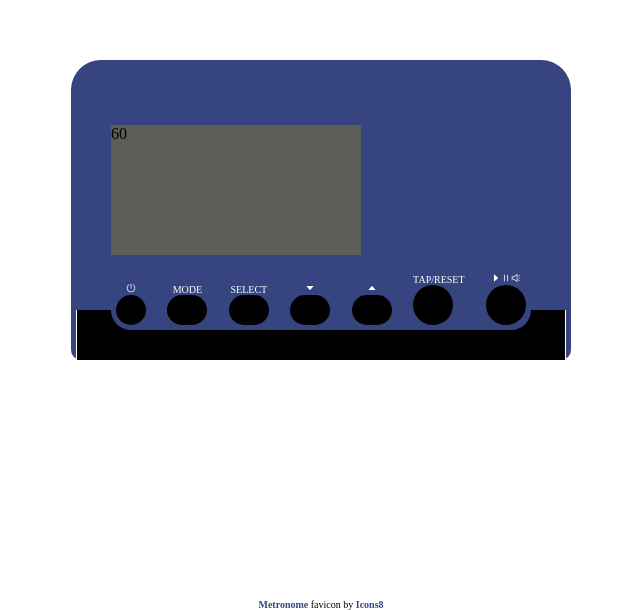
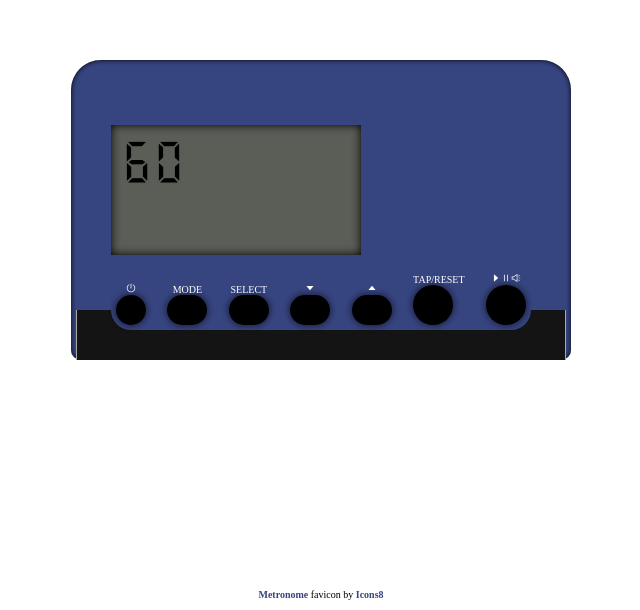
Before and after one commit to wojzbr/metronome, a React (Create React App) app: page / in a window 1280 px wide. Shown: the part 190-800 px from the top of the page, without its empty margins (319-959 px from the left). Built offline with nearby package versions, Linux system fonts and the light colour scheme.

Commit message:
imporved design: shadows, digital font

```diff
--- a/src/App.css
+++ b/src/App.css
@@ -11,90 +11,3 @@
   align-items: center;
   padding-top: calc(50vh - 150px);
 }
-#btn-tap-bpm-wrapper {
-  width: 120px;
-  height: 120px;
-  margin: 50px;
-  border-radius: 50%;
-  box-shadow: 0 5px 10px darkred;
-  background: rgba(255,0,0,0.8);
-}
-#btn-tap-bpm {
-  display: flex;
-  align-items: center;
-  justify-content: center;
-  cursor: pointer;
-  color: white;
-  font-family: 'Roboto', sans-serif;
-  font-size: 34px;
-  height: 100%;
-  width: 100%;
-  border-radius: 50%;
-  border: 1px solid darkgray;
-  box-shadow: inset 0 0 15px darkgray;
-  -webkit-touch-callout: none;
-  -webkit-user-select: none;
-   -khtml-user-select: none;
-     -moz-user-select: none;
-      -ms-user-select: none;
-          user-select: none;
-}
-
-#btn-tap-bpm-wrapper:active {
-  background: rgba(255, 0, 0,1);
-  margin: 45px;
-  height: 130px;
-  width: 130px;
-}
-#btn-tap-bpm:active {
-  font-size: 38px;
-}
-#metronome-start-btn {
-  width: 100px;
-  height: 40px;
-  border: 1px solid black;
-  border-radius: 7px;
-  display: flex;
-  justify-content: center;
-  align-items: center;
-  cursor: pointer;
-  margin: 10px;
-}
-#metronome-diod {
-  height: 50px;
-  width: 50px;
-  background: pink;
-  border-radius: 25px;
-  /* transition: 0.1s linear; */
-}
-
-#change-bpm-wrapper {
-  display: flex;
-  flex-direction: row;
-  display: flex;
-  justify-content: space-between;
-  width: 150px;
-  align-items: center;
-  font-size: 34px;
-  margin: 10px;
-}
-.btn-change-bpm {
-  width: 40px;
-  height: 40px;
-  border-radius: 20px;
-  border: 1px solid black;
-  display: flex;
-  justify-content: center;
-  align-items: center;
-  cursor: pointer;
-}
-#clause {
-  position: absolute;
-  bottom: 10px;
-  font-size: 10px;
-}
-#clause a {
-  text-decoration: none;
-  font-weight: 700;
-  color: rgba(255, 0, 0, 0.8)
-}
--- a/src/button/button.css
+++ b/src/button/button.css
@@ -8,6 +8,9 @@
 .button {
     background: black;
     cursor: pointer;
+    -webkit-box-shadow: 0 0 5px 2px rgba(0,0,0,0.4);
+    -moz-box-shadow: 0 0 5px 2px rgba(0,0,0,0.4);
+    box-shadow: 0 0 5px 2px rgba(0,0,0,0.4);
 }
 #power {
     width: 30px;
--- a/src/clause/clause.css
+++ b/src/clause/clause.css
@@ -1,9 +1,10 @@
 #clause {
-    bottom: 0px;
-    font-size: 10px;
-  }
-  #clause a {
+  position: absolute;
+  bottom: 10px;
+  font-size: 10px;
+}
+#clause a {
     text-decoration: none;
     font-weight: 700;
     color: #36447f;
-  }
+}
--- /dev/null
+++ b/src/index.css
@@ -0,0 +1,4 @@
+@font-face {
+    font-family: "digital numbers";
+    src: url("./fonts/DigitalNumbers-Regular.woff") format("woff");
+  }
--- a/src/index.js
+++ b/src/index.js
@@ -1,6 +1,7 @@
 import React from 'react';
 import ReactDOM from 'react-dom';
 import App from './App';
+import './index.css'
 
 ReactDOM.render(
   <React.StrictMode>
--- a/src/metronome/metronome.css
+++ b/src/metronome/metronome.css
@@ -6,13 +6,16 @@
     height: 300px;
     background: #36447f;
     border-radius: 30px 30px 10px 10px;
+    -moz-box-shadow: inset 0 0 5px #000;
+    -webkit-box-shadow: inset 0 0 5px #000;
+    box-shadow: inset 0 0 5px #000;
 }
 #blackBottomPanel {
     margin: 0 auto;
-    background: black;
+    background: rgb(20, 20, 20);
     height: 50px;
     width: 490px;
-    border-left: 1px solid white;
-    border-right: 1px solid white;
+    border-left: 1px solid darkgray;
+    border-right: 1px solid darkgray;
     z-index: 10;
 }
--- a/src/screen/screen.css
+++ b/src/screen/screen.css
@@ -1,8 +1,14 @@
 #screenWrapper {
     background: #5b5e57;
+    -moz-box-shadow:    inset 0 0 10px #000000;
+    -webkit-box-shadow: inset 0 0 10px #000000;
+    box-shadow:         inset 0 0 10px #000000;
     width: 250px;
     height: 130px;
     margin: 10px 0;
+    padding: 10px;
     position: relative;
     left: 40px;
+    font-family: "digital numbers";
+    font-size: 40px;
 }
```
Also changed, not shown: src/fonts/DigitalNumbers-Regular.woff (added).
